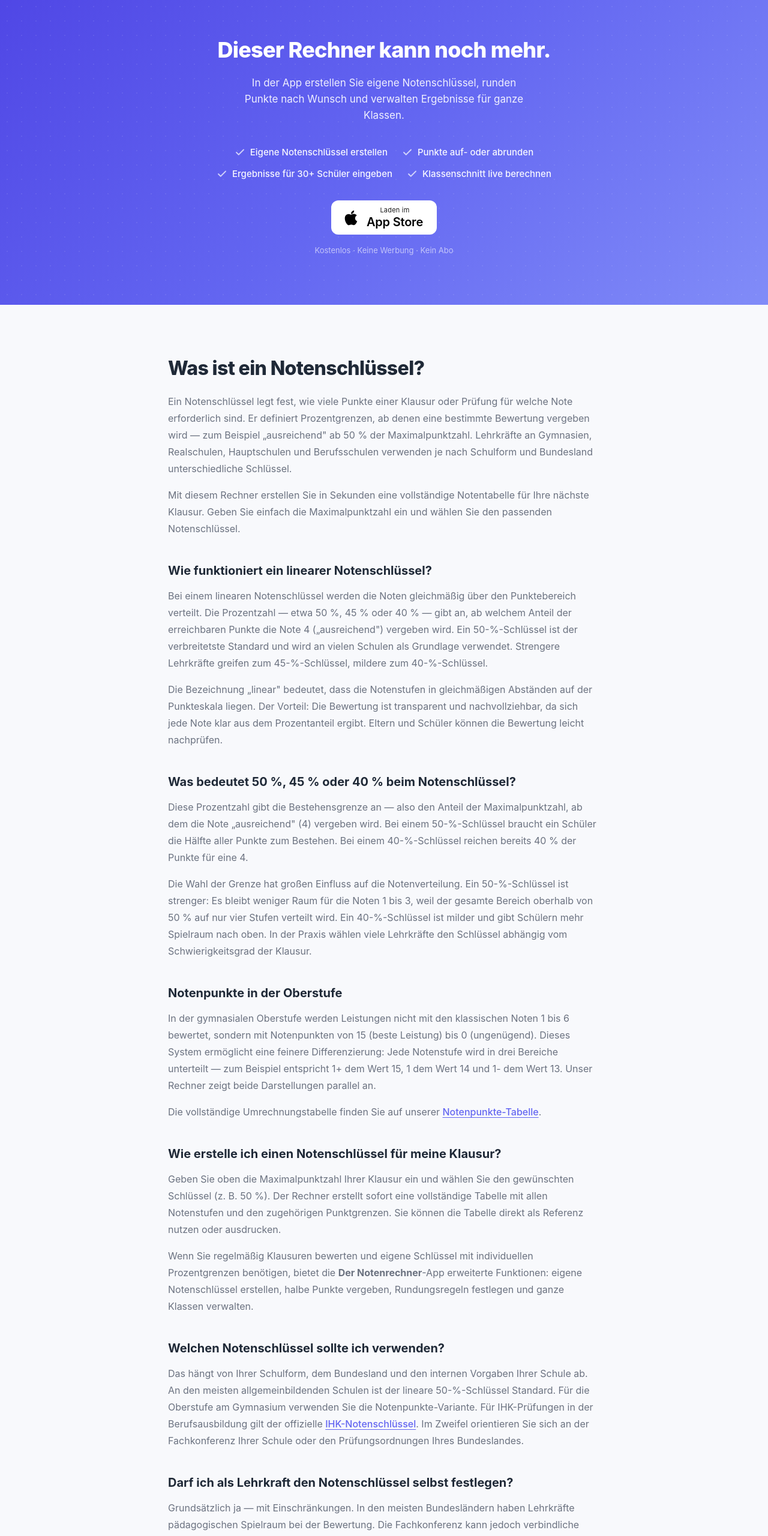
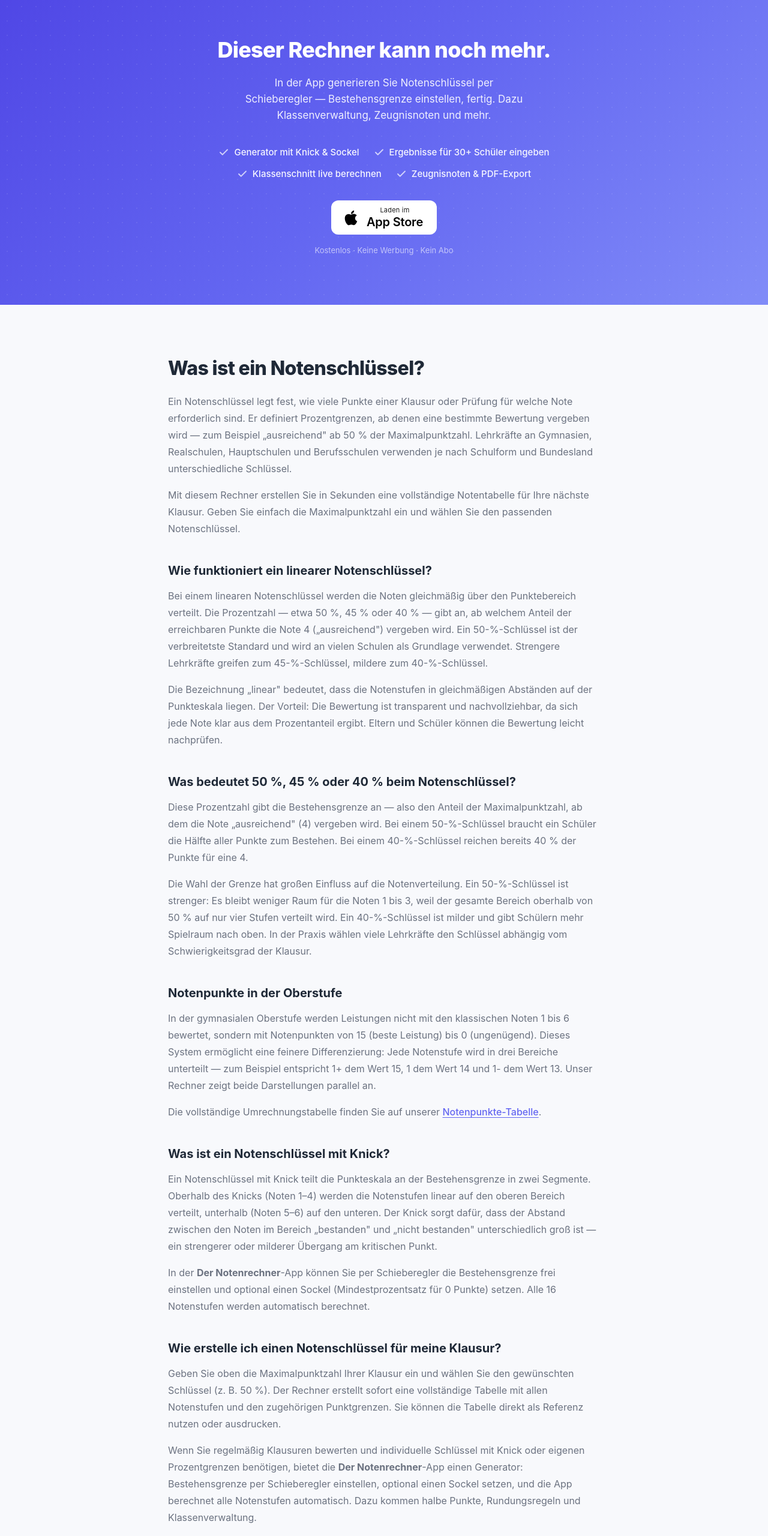
Before and after one commit to jonahleviroehl-tech/notenrechnerapp.de, a plain HTML site: page notenschluessel-rechner/index.html in a window 1280 px wide. Shown: the part 1380-3940 px from the top of the page at 60% size. Drawn offline with Linux system fonts and the light colour scheme.

Commit message:
Add generator/Knick/Sockel feature mentions to website
- Homepage: update feature card and deep feature section to mention
  the new generator with Knick slider and Sockel
- Rechner page: update CTA banner with generator-specific features,
  add SEO section explaining "Notenschlüssel mit Knick" concept
- Strengthens app-exclusive value proposition on web tool pages

Co-Authored-By: Claude Opus 4.6 <noreply@anthropic.com>

```diff
--- a/notenschluessel-rechner/index.html
+++ b/notenschluessel-rechner/index.html
@@ -788,12 +788,12 @@
     <section class="cta-banner">
       <div class="cta-banner-content">
         <h2>Dieser Rechner kann noch mehr.</h2>
-        <p class="cta-banner-sub">In der App erstellen Sie eigene Notenschlüssel, runden Punkte nach Wunsch und verwalten Ergebnisse für ganze Klassen.</p>
+        <p class="cta-banner-sub">In der App generieren Sie Notenschlüssel per Schieberegler — Bestehensgrenze einstellen, fertig. Dazu Klassenverwaltung, Zeugnisnoten und mehr.</p>
         <div class="cta-features">
-          <div class="cta-feature"><svg viewBox="0 0 24 24" fill="none" stroke="currentColor" stroke-width="2.5" stroke-linecap="round" stroke-linejoin="round"><polyline points="20 6 9 17 4 12"/></svg>Eigene Notenschlüssel erstellen</div>
-          <div class="cta-feature"><svg viewBox="0 0 24 24" fill="none" stroke="currentColor" stroke-width="2.5" stroke-linecap="round" stroke-linejoin="round"><polyline points="20 6 9 17 4 12"/></svg>Punkte auf- oder abrunden</div>
+          <div class="cta-feature"><svg viewBox="0 0 24 24" fill="none" stroke="currentColor" stroke-width="2.5" stroke-linecap="round" stroke-linejoin="round"><polyline points="20 6 9 17 4 12"/></svg>Generator mit Knick & Sockel</div>
           <div class="cta-feature"><svg viewBox="0 0 24 24" fill="none" stroke="currentColor" stroke-width="2.5" stroke-linecap="round" stroke-linejoin="round"><polyline points="20 6 9 17 4 12"/></svg>Ergebnisse für 30+ Schüler eingeben</div>
           <div class="cta-feature"><svg viewBox="0 0 24 24" fill="none" stroke="currentColor" stroke-width="2.5" stroke-linecap="round" stroke-linejoin="round"><polyline points="20 6 9 17 4 12"/></svg>Klassenschnitt live berechnen</div>
+          <div class="cta-feature"><svg viewBox="0 0 24 24" fill="none" stroke="currentColor" stroke-width="2.5" stroke-linecap="round" stroke-linejoin="round"><polyline points="20 6 9 17 4 12"/></svg>Zeugnisnoten & PDF-Export</div>
         </div>
         <a href="https://apps.apple.com/de/app/der-notenrechner/id1662507346" target="_blank" rel="noopener" class="app-store-badge">
           <span class="app-store-badge-icon"><svg viewBox="0 0 384 512"><path d="M318.7 268.7c-.2-36.7 16.4-64.4 50-84.8-18.8-26.9-47.2-41.7-84.7-44.6-35.5-2.8-74.3 20.7-88.5 20.7-15 0-49.4-19.7-76.4-19.7C63.3 141.2 4 184 4 273.5c0 26.2 4.8 53.3 14.4 81.2 12.8 36.7 59 126.7 107.2 125.2 25.2-.6 43-17.9 75.8-17.9 31.8 0 48.3 17.9 76.4 17.9 48.6-.7 90.4-82.5 102.6-119.3-65.2-30.7-61.7-90-61.7-91.9zm-56.6-164.2c27.3-32.4 24.8-61.9 24-72.5-24.1 1.4-52 16.4-67.9 34.9-17.5 19.8-27.8 44.3-25.6 71.9 26.1 2 49.9-11.4 69.5-34.3z"/></svg></span>
@@ -826,9 +826,13 @@
           <p>In der gymnasialen Oberstufe werden Leistungen nicht mit den klassischen Noten 1 bis 6 bewertet, sondern mit Notenpunkten von 15 (beste Leistung) bis 0 (ungenügend). Dieses System ermöglicht eine feinere Differenzierung: Jede Notenstufe wird in drei Bereiche unterteilt — zum Beispiel entspricht 1+ dem Wert 15, 1 dem Wert 14 und 1- dem Wert 13. Unser Rechner zeigt beide Darstellungen parallel an.</p>
           <p>Die vollständige Umrechnungstabelle finden Sie auf unserer <a href="../notenpunkte-tabelle/">Notenpunkte-Tabelle</a>.</p>
 
+          <h3>Was ist ein Notenschlüssel mit Knick?</h3>
+          <p>Ein Notenschlüssel mit Knick teilt die Punkteskala an der Bestehensgrenze in zwei Segmente. Oberhalb des Knicks (Noten 1–4) werden die Notenstufen linear auf den oberen Bereich verteilt, unterhalb (Noten 5–6) auf den unteren. Der Knick sorgt dafür, dass der Abstand zwischen den Noten im Bereich „bestanden" und „nicht bestanden" unterschiedlich groß ist — ein strengerer oder milderer Übergang am kritischen Punkt.</p>
+          <p>In der <strong>Der Notenrechner</strong>-App können Sie per Schieberegler die Bestehensgrenze frei einstellen und optional einen Sockel (Mindestprozentsatz für 0 Punkte) setzen. Alle 16 Notenstufen werden automatisch berechnet.</p>
+
           <h3>Wie erstelle ich einen Notenschlüssel für meine Klausur?</h3>
           <p>Geben Sie oben die Maximalpunktzahl Ihrer Klausur ein und wählen Sie den gewünschten Schlüssel (z.&nbsp;B. 50 %). Der Rechner erstellt sofort eine vollständige Tabelle mit allen Notenstufen und den zugehörigen Punktgrenzen. Sie können die Tabelle direkt als Referenz nutzen oder ausdrucken.</p>
-          <p>Wenn Sie regelmäßig Klausuren bewerten und eigene Schlüssel mit individuellen Prozentgrenzen benötigen, bietet die <strong>Der Notenrechner</strong>-App erweiterte Funktionen: eigene Notenschlüssel erstellen, halbe Punkte vergeben, Rundungsregeln festlegen und ganze Klassen verwalten.</p>
+          <p>Wenn Sie regelmäßig Klausuren bewerten und individuelle Schlüssel mit Knick oder eigenen Prozentgrenzen benötigen, bietet die <strong>Der Notenrechner</strong>-App einen Generator: Bestehensgrenze per Schieberegler einstellen, optional einen Sockel setzen, und die App berechnet alle Notenstufen automatisch. Dazu kommen halbe Punkte, Rundungsregeln und Klassenverwaltung.</p>
 
           <h3>Welchen Notenschlüssel sollte ich verwenden?</h3>
           <p>Das hängt von Ihrer Schulform, dem Bundesland und den internen Vorgaben Ihrer Schule ab. An den meisten allgemeinbildenden Schulen ist der lineare 50-%-Schlüssel Standard. Für die Oberstufe am Gymnasium verwenden Sie die Notenpunkte-Variante. Für IHK-Prüfungen in der Berufsausbildung gilt der offizielle <a href="../ihk-notenschluessel/">IHK-Notenschlüssel</a>. Im Zweifel orientieren Sie sich an der Fachkonferenz Ihrer Schule oder den Prüfungsordnungen Ihres Bundeslandes.</p>
```
Also changed, not shown: index.html (+3 -3 lines).
